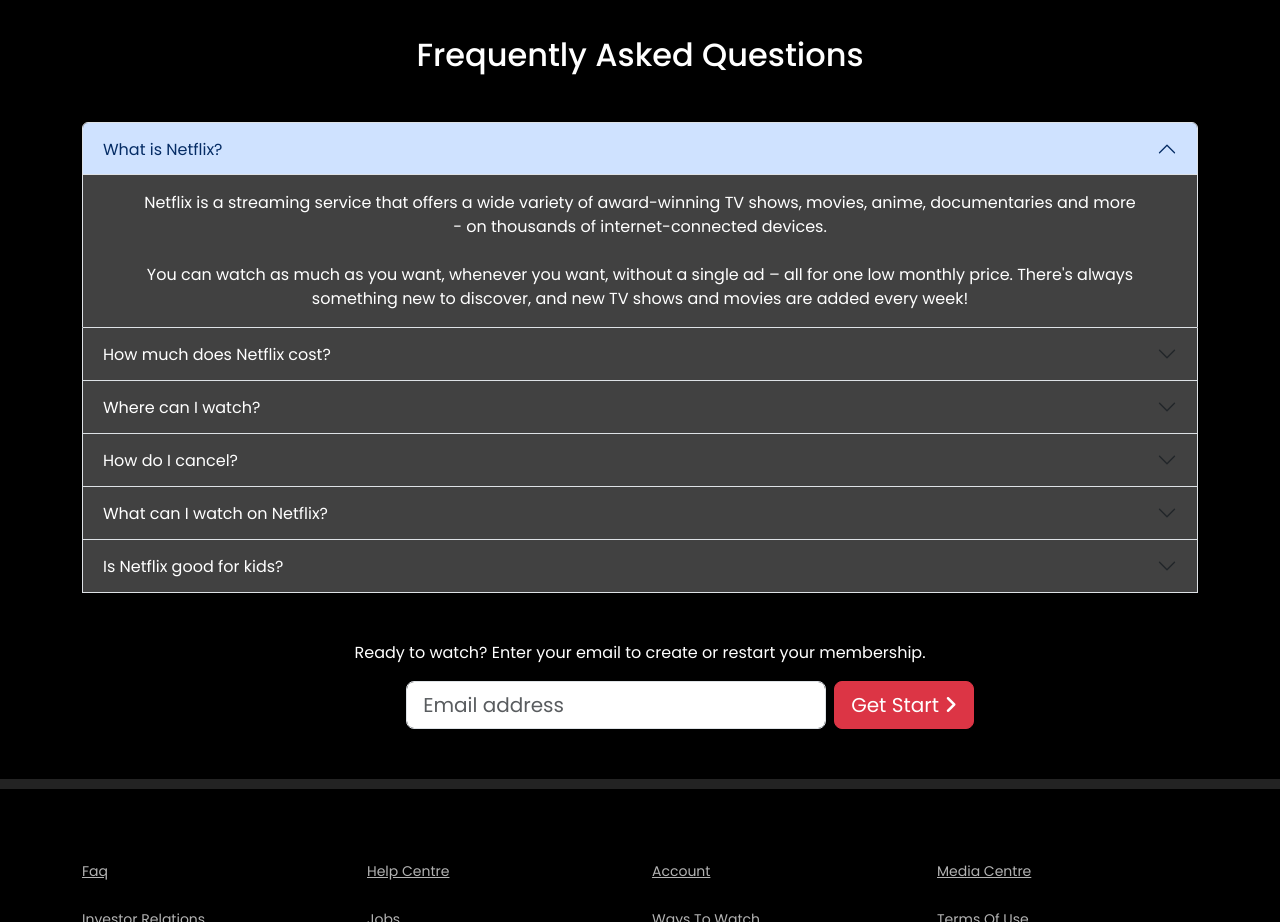
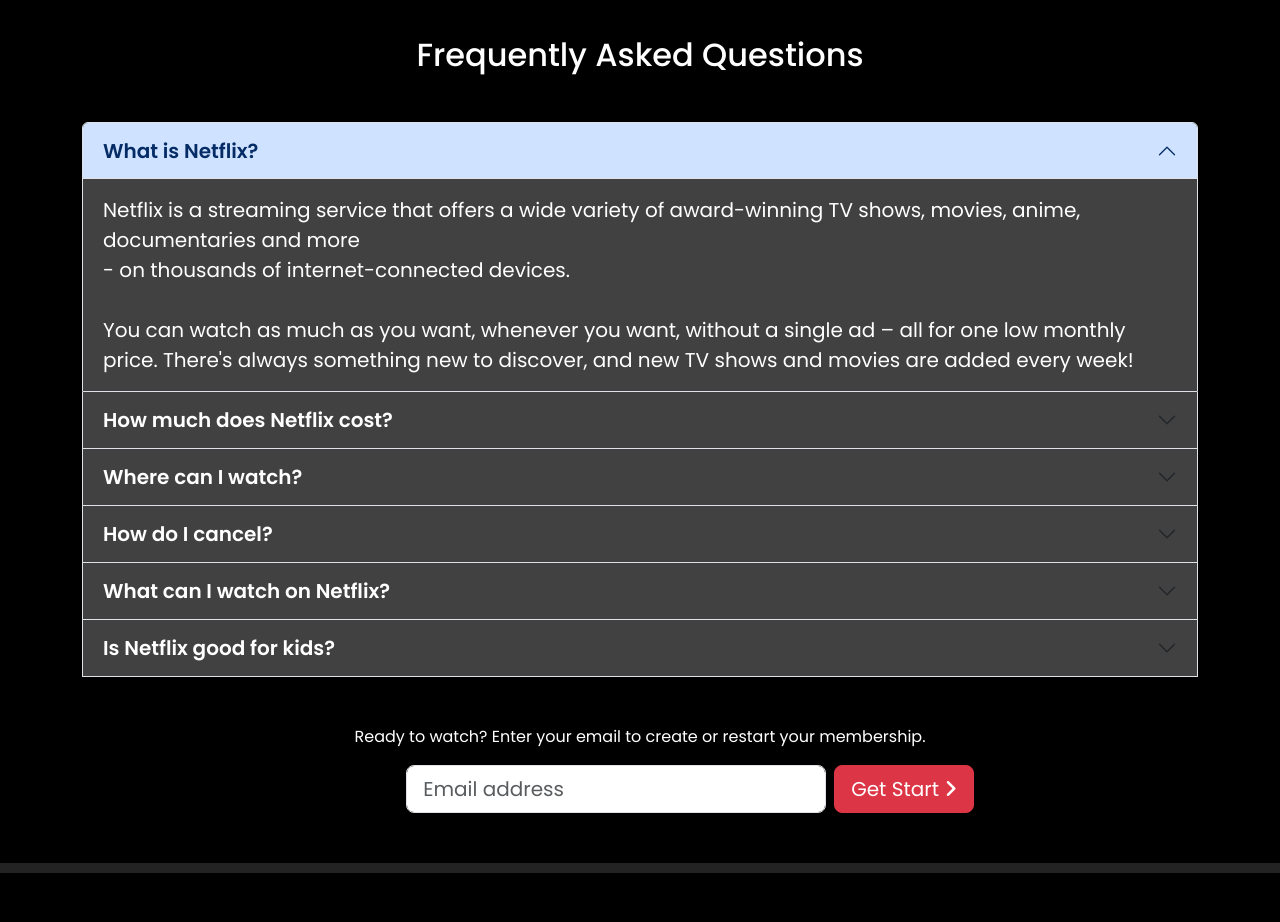
Before and after one commit to altabvaghela/Netflix, a plain HTML site: page index.html in a window 1280 px wide. Shown: the part 2860-3782 px from the top of the page. Drawn offline with nearby package versions, Linux system fonts and the light colour scheme.

Commit message:
change text in left site using bootstrap class

```diff
--- a/index.html
+++ b/index.html
@@ -172,9 +172,9 @@
                 <div class="col-md-12">
                     <h2>Frequently Asked Questions</h2>
                     <div class="accordion mt-5 w-100 m-auto" id="accordionExample">
-                        <div class="accordion-item">
+                        <div class="accordion-item text-start fs-5">
                             <h2 class="accordion-header">
-                                <button class="accordion-button" type="button" data-bs-toggle="collapse"
+                                <button class="accordion-button fs-5 fw-semibold" type="button" data-bs-toggle="collapse"
                                     data-bs-target="#collapseOne" aria-expanded="true" aria-controls="collapseOne">
                                     What is Netflix?
                                 </button>
@@ -193,9 +193,9 @@
                             </div>
                         </div>
 
-                        <div class="accordion-item">
+                        <div class="accordion-item text-start fs-5">
                             <h2 class="accordion-header">
-                                <button class="accordion-button collapsed" type="button" data-bs-toggle="collapse"
+                                <button class="accordion-button collapsed fs-5 fw-semibold" type="button" data-bs-toggle="collapse"
                                     data-bs-target="#collapseTwo" aria-expanded="false" aria-controls="collapseTwo">
                                     How much does Netflix cost?</button>
                             </h2>
@@ -209,9 +209,9 @@
                                 </div>
                             </div>
                         </div>
-                        <div class="accordion-item">
+                        <div class="accordion-item text-start fs-5">
                             <h2 class="accordion-header">
-                                <button class="accordion-button collapsed" type="button" data-bs-toggle="collapse"
+                                <button class="accordion-button collapsed fs-5 fw-semibold" type="button" data-bs-toggle="collapse"
                                     data-bs-target="#collapseThree" aria-expanded="false" aria-controls="collapseThree">
                                     Where can I watch?
                                 </button>
@@ -228,9 +228,9 @@
                             </div>
                         </div>
 
-                        <div class="accordion-item">
+                        <div class="accordion-item text-start fs-5">
                             <h2 class="accordion-header">
-                                <button class="accordion-button collapsed" type="button" data-bs-toggle="collapse"
+                                <button class="accordion-button collapsed fs-5 fw-semibold" type="button" data-bs-toggle="collapse"
                                     data-bs-target="#collapseThree" aria-expanded="false" aria-controls="collapseThree">
                                     How do I cancel?
                                 </button>
@@ -246,9 +246,9 @@
                             </div>
                         </div>
 
-                        <div class="accordion-item">
+                        <div class="accordion-item text-start fs-5">
                             <h2 class="accordion-header">
-                                <button class="accordion-button collapsed" type="button" data-bs-toggle="collapse"
+                                <button class="accordion-button collapsed fs-5 fw-semibold" type="button" data-bs-toggle="collapse"
                                     data-bs-target="#collapseThree" aria-expanded="false" aria-controls="collapseThree">
                                     What can I watch on Netflix?
                                 </button>
@@ -264,9 +264,9 @@
                             </div>
                         </div>
 
-                        <div class="accordion-item">
+                        <div class="accordion-item text-start fs-5">
                             <h2 class="accordion-header">
-                                <button class="accordion-button collapsed" type="button" data-bs-toggle="collapse"
+                                <button class="accordion-button collapsed fs-5 fw-semibold" type="button" data-bs-toggle="collapse"
                                     data-bs-target="#collapseThree" aria-expanded="false" aria-controls="collapseThree">
                                     Is Netflix good for kids?
                                 </button>
```
